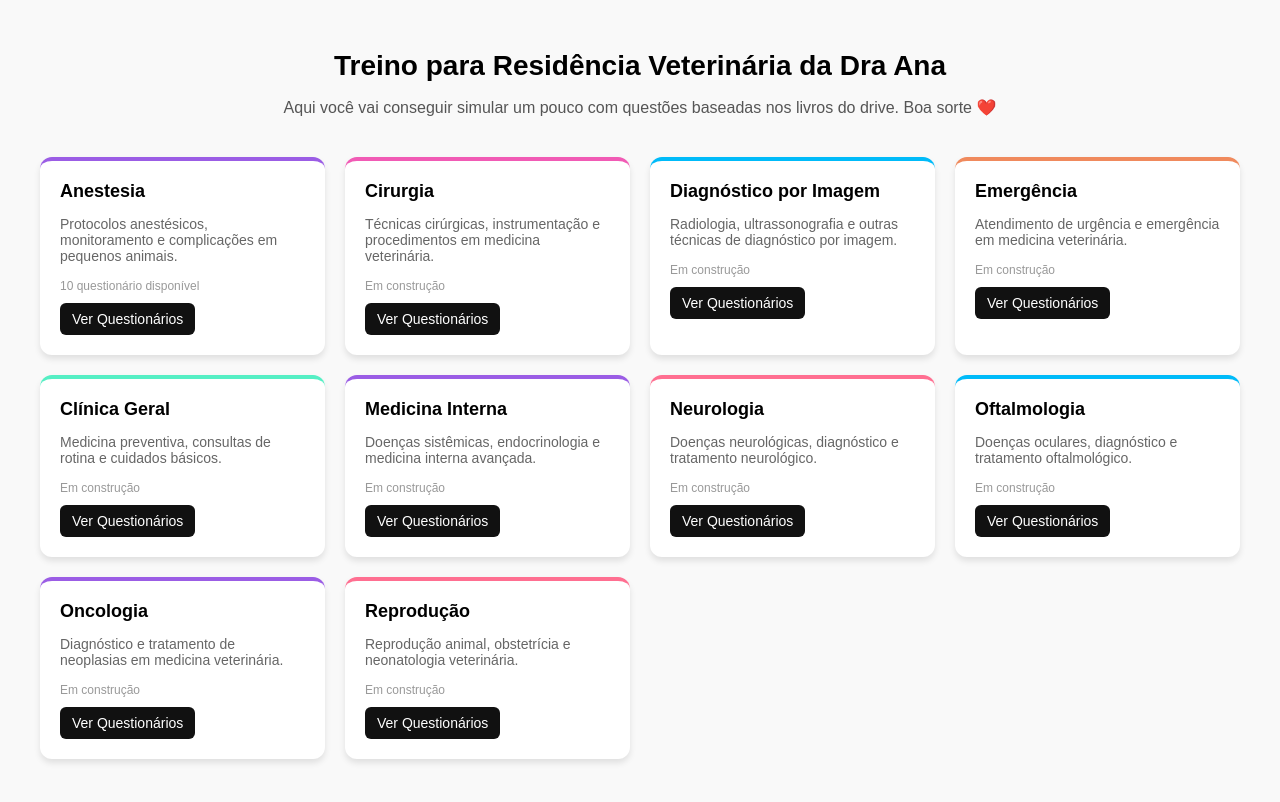
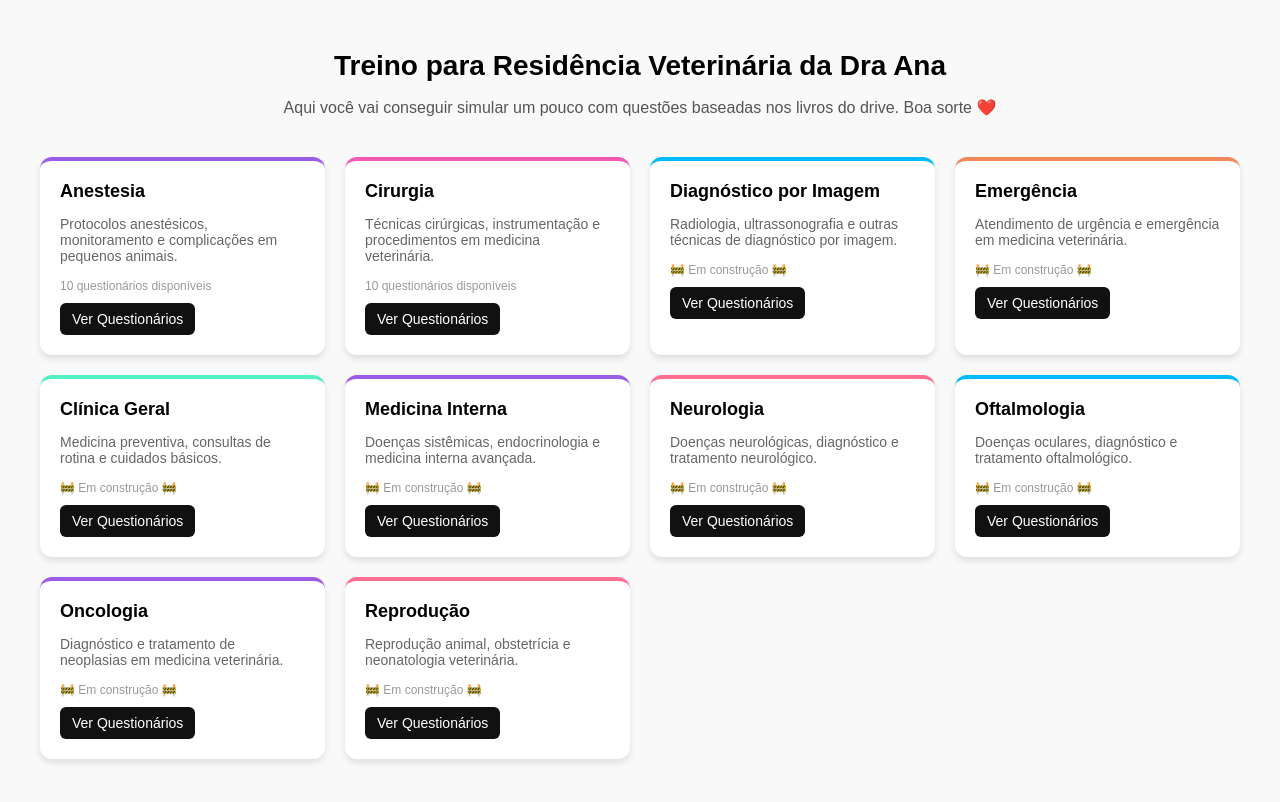
Before and after one commit to zzmarcosbebiano99-eng/Dra-Ana, a plain HTML site: page index.html in a window 1280 px wide. Drawn offline with Linux system fonts and the light colour scheme.

Commit message:
Update index.html

```diff
--- a/index.html
+++ b/index.html
@@ -109,70 +109,70 @@
             <div class="card anestesia">
                 <h3>Anestesia</h3>
                 <p>Protocolos anestésicos, monitoramento e complicações em pequenos animais.</p>
-                <div class="info">10 questionário disponível</div>
+                <div class="info">10 questionários disponíveis</div>
                 <button class="open-btn" data-url="anestesia/">Ver Questionários</button>
             </div>
 
             <div class="card cirurgia">
                 <h3>Cirurgia</h3>
                 <p>Técnicas cirúrgicas, instrumentação e procedimentos em medicina veterinária.</p>
-                <div class="info">Em construção</div>
+                <div class="info">10 questionários disponíveis</div>
                 <button class="open-btn" data-url="cirurgia/">Ver Questionários</button>
             </div>
 
             <div class="card diagnostico">
                 <h3>Diagnóstico por Imagem</h3>
                 <p>Radiologia, ultrassonografia e outras técnicas de diagnóstico por imagem.</p>
-                <div class="info">Em construção</div>
+                <div class="info">🚧 Em construção 🚧</div>
                 <button class="open-btn" data-url="diagnostico/">Ver Questionários</button>
             </div>
 
             <div class="card emergencia">
                 <h3>Emergência</h3>
                 <p>Atendimento de urgência e emergência em medicina veterinária.</p>
-                <div class="info">Em construção</div>
+                <div class="info">🚧 Em construção 🚧</div>
                 <button class="open-btn" data-url="emergencia/">Ver Questionários</button>
             </div>
 
             <div class="card clinica">
                 <h3>Clínica Geral</h3>
                 <p>Medicina preventiva, consultas de rotina e cuidados básicos.</p>
-                <div class="info">Em construção</div>
+                <div class="info">🚧 Em construção 🚧</div>
                 <button class="open-btn" data-url="clinica/">Ver Questionários</button>
             </div>
 
             <div class="card medicina">
                 <h3>Medicina Interna</h3>
                 <p>Doenças sistêmicas, endocrinologia e medicina interna avançada.</p>
-                <div class="info">Em construção</div>
+                <div class="info">🚧 Em construção 🚧</div>
                 <button class="open-btn" data-url="medicina/">Ver Questionários</button>
             </div>
 
             <div class="card neurologia">
                 <h3>Neurologia</h3>
                 <p>Doenças neurológicas, diagnóstico e tratamento neurológico.</p>
-                <div class="info">Em construção</div>
+                <div class="info">🚧 Em construção 🚧</div>
                 <button class="open-btn" data-url="neurologia/">Ver Questionários</button>
             </div>
 
             <div class="card oftalmologia">
                 <h3>Oftalmologia</h3>
                 <p>Doenças oculares, diagnóstico e tratamento oftalmológico.</p>
-                <div class="info">Em construção</div>
+                <div class="info">🚧 Em construção 🚧</div>
                 <button class="open-btn" data-url="oftalmologia/">Ver Questionários</button>
             </div>
 
             <div class="card oncologia">
                 <h3>Oncologia</h3>
                 <p>Diagnóstico e tratamento de neoplasias em medicina veterinária.</p>
-                <div class="info">Em construção</div>
+                <div class="info">🚧 Em construção 🚧</div>
                 <button class="open-btn" data-url="oncologia/">Ver Questionários</button>
             </div>
 
             <div class="card reproducao">
                 <h3>Reprodução</h3>
                 <p>Reprodução animal, obstetrícia e neonatologia veterinária.</p>
-                <div class="info">Em construção</div>
+                <div class="info">🚧 Em construção 🚧</div>
                 <button class="open-btn" data-url="reproducao/">Ver Questionários</button>
             </div>
         </div>
```
